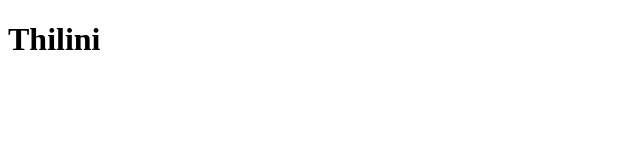
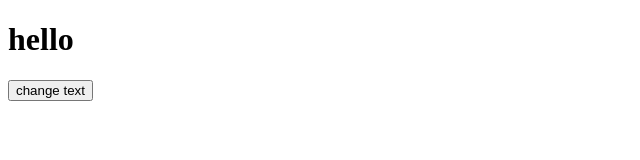
Before and after one commit to ThiliniImeshika/day-6, a plain HTML site: page index.html in a window 1280 px wide. Shown: the whole page, without its empty margins (0-640 px from the left). Drawn offline with Linux system fonts and the light colour scheme.

Commit message:
button click and change text

```diff
--- a/app.js
+++ b/app.js
@@ -54,6 +54,11 @@ console.log(document.title);
 let heading = document.getElementById("heading");
 
 //change the properties of the heading
-heading.innerText="Thilini";
+
 
 console.log(heading);
+
+function myFunction(){
+    console.log("button clicked");
+    heading.innerText="Imeshika";
+}
--- a/index.html
+++ b/index.html
@@ -8,6 +8,7 @@
 <body>
      <h1 id="heading">hello</h1>
 
+    <input type="button" value="change text" onclick="myFunction()">
 
      <!-- dont write enything under scripts -->
     <script src="app.js"></script>
```
